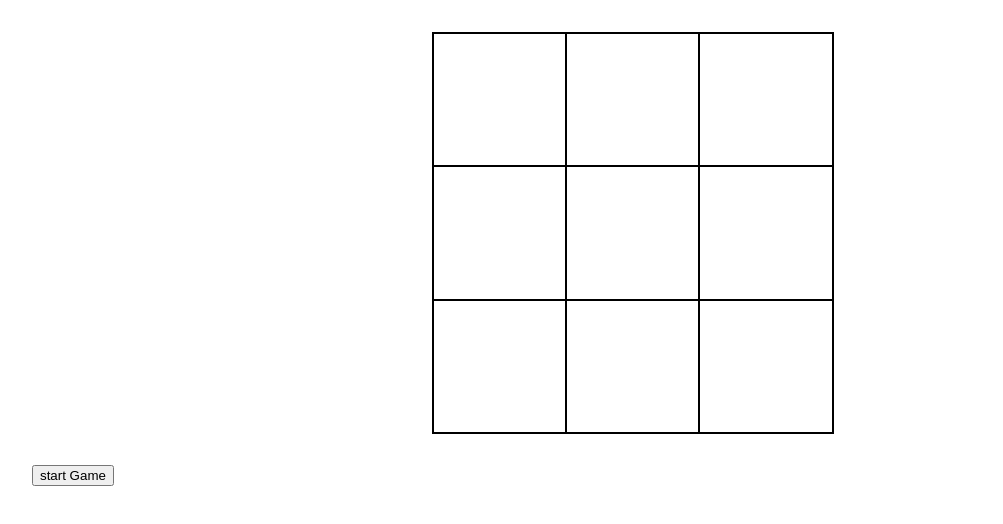
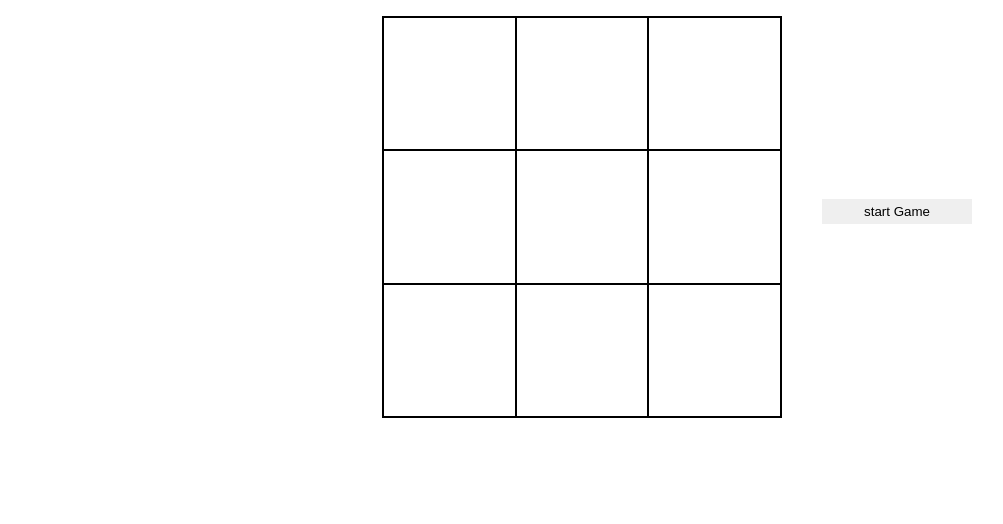
Before and after one commit to saher-elgendy/Tic-Tac-Toe-Game, a React (Create React App) app: page / in a window 1280 px wide. Shown: the top 524 px of the page, without its empty margins (8-1011 px from the left). Built offline with nearby package versions, Linux system fonts and the light colour scheme.

Commit message:
change game style

```diff
--- a/src/index.css
+++ b/src/index.css
@@ -1,15 +1,12 @@
 body {
   margin: 0;
-  font-family: -apple-system, BlinkMacSystemFont, 'Segoe UI', 'Roboto', 'Oxygen',
-    'Ubuntu', 'Cantarell', 'Fira Sans', 'Droid Sans', 'Helvetica Neue',
-    sans-serif;
+  font-family: -apple-system, BlinkMacSystemFont, 'Segoe UI', 'Roboto', 'Oxygen', 'Ubuntu', 'Cantarell', 'Fira Sans', 'Droid Sans', 'Helvetica Neue', sans-serif;
   -webkit-font-smoothing: antialiased;
   -moz-osx-font-smoothing: grayscale;
 }
 
 code {
-  font-family: source-code-pro, Menlo, Monaco, Consolas, 'Courier New',
-    monospace;
+  font-family: source-code-pro, Menlo, Monaco, Consolas, 'Courier New', monospace;
 }
 
 ul {
@@ -20,10 +17,25 @@
   list-style-type: none;
 }
 
+button {
+  border: none;
+  width: 150px;
+  height: 25px;
+  margin-bottom: 0.7em;
+}
+
+.App {
+  width: 500px;
+  margin: 1rem auto;
+  display: flex;
+  justify-content: space-between;
+  align-items: center
+}
+
 .game {
   width: 400px;
   height: 400px;
-  margin: 2em auto;
+  display: flex;
 }
 
 .board {
@@ -44,3 +56,7 @@
   font-size: large;
   font-weight: bold;
 }
+
+.moves {
+  width: 100px;
+}
```
